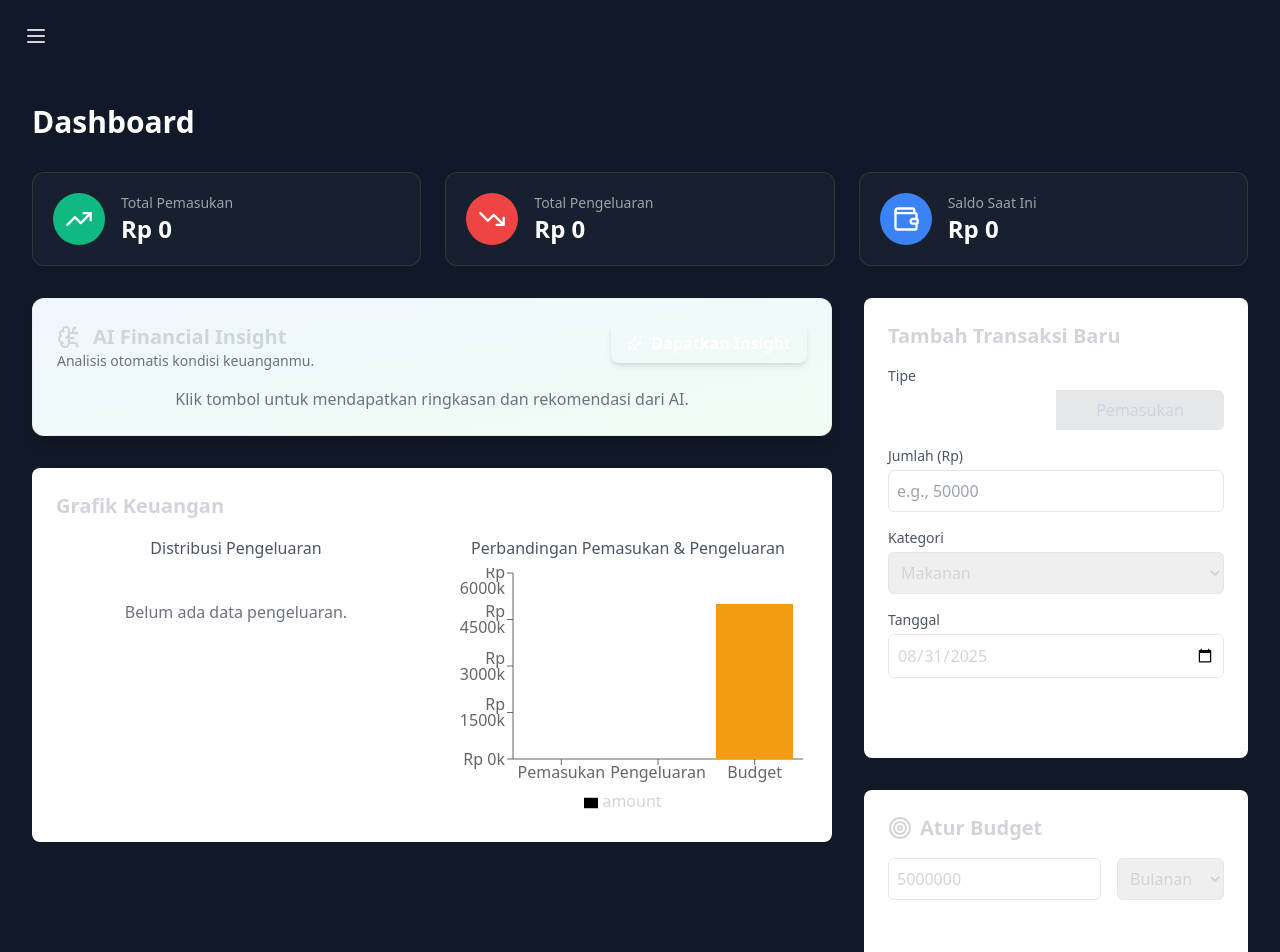
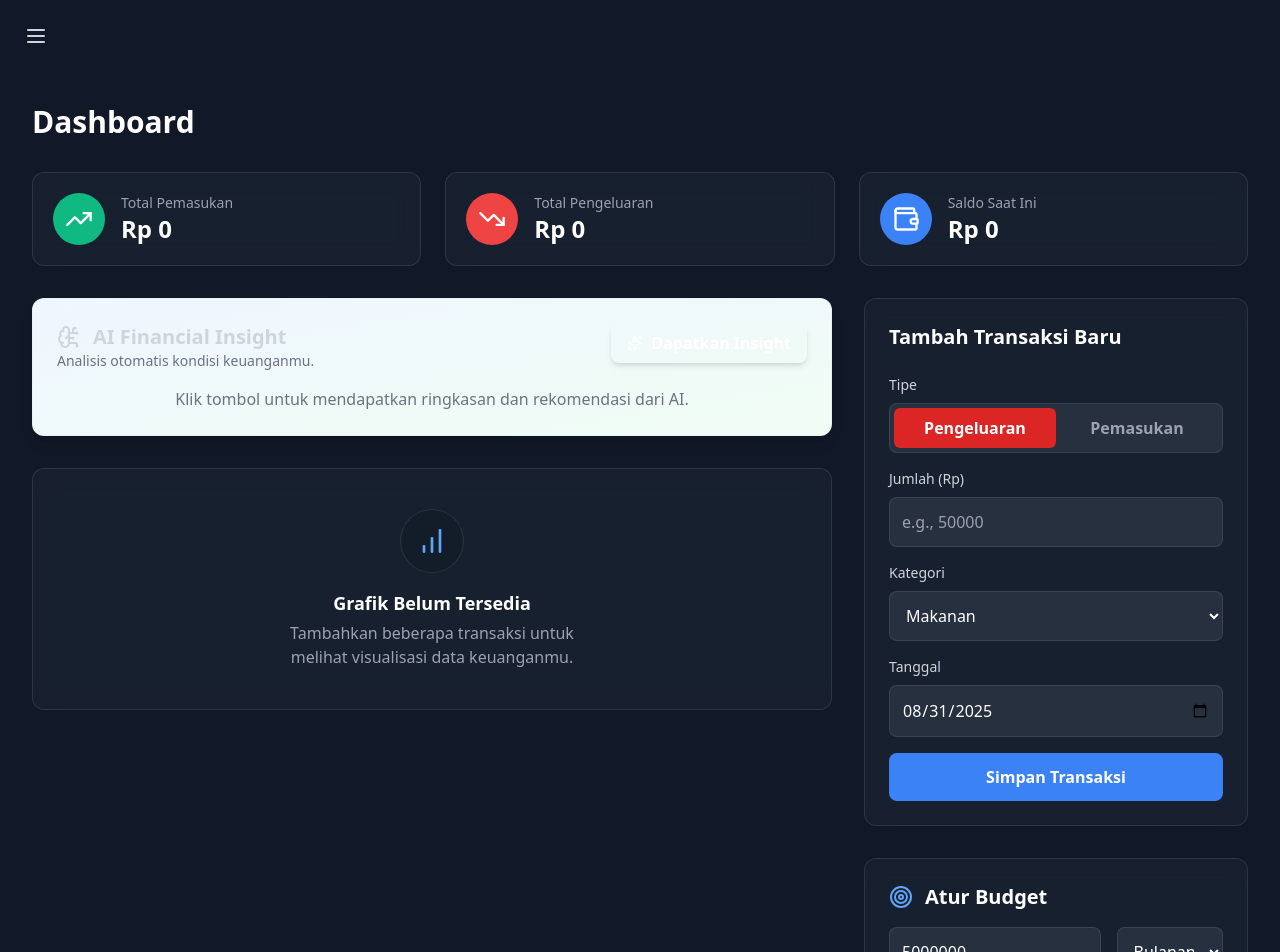
Before and after one commit to SulthanAndyno/fins, a React (Vite) app in the folder fins-app/: page / in a window 1280 px wide. Shown: the top 952 px of the page. Built offline with nearby package versions, Linux system fonts and the light colour scheme.

Commit message:
feat: Revamp UI to Dark Mode with Glass

```diff
--- a/fins-app/src/components/BudgetDisplay.jsx
+++ b/fins-app/src/components/BudgetDisplay.jsx
@@ -18,54 +18,43 @@ const BudgetDisplay = ({ budget, totalExpense, setBudget }) => {
   const isOverBudget = percentage > 100;
   const isWarning = percentage > 90 && percentage <= 100;
 
-  let progressBarColor = 'bg-secondary';
-  if (isWarning) progressBarColor = 'bg-alert';
-  if (isOverBudget) progressBarColor = 'bg-red-500';
+  let progressBarColor = 'bg-emerald-500';
+  if (isWarning) progressBarColor = 'bg-amber-500';
+  if (isOverBudget) progressBarColor = 'bg-red-600';
+
+  const inputStyle = "p-3 bg-gray-700/50 border border-white/10 rounded-lg text-white focus:ring-2 focus:ring-blue-500 focus:border-blue-500 transition-all";
 
   return (
-    <div className="bg-white p-6 rounded-lg shadow-sm">
-      <h3 className="text-xl font-semibold text-text-dark mb-4 flex items-center">
-        <Target className="mr-2 text-primary" /> Atur Budget
+    <div className="bg-gray-800/50 backdrop-blur-md border border-white/10 rounded-xl p-6">
+      <h3 className="text-xl font-bold text-white mb-4 flex items-center">
+        <Target className="mr-3 text-blue-400" /> Atur Budget
       </h3>
       <div className="flex gap-4 mb-4">
-        <input
-          type="number"
-          value={newBudget}
-          onChange={(e) => setNewBudget(e.target.value)}
-          className="w-2/3 p-2 border rounded-md"
-          placeholder="e.g., 5000000"
-        />
-        <select value={period} onChange={(e) => setPeriod(e.target.value)} className="w-1/3 p-2 border rounded-md">
-          <option value="bulanan">Bulanan</option>
-          <option value="mingguan">Mingguan</option>
-          <option value="tahunan">Tahunan</option>
+        <input type="number" value={newBudget} onChange={(e) => setNewBudget(e.target.value)} className={`w-2/3 ${inputStyle}`} placeholder="e.g., 5000000" />
+        <select value={period} onChange={(e) => setPeriod(e.target.value)} className={`w-1/3 ${inputStyle}`}>
+          <option className="bg-gray-800" value="bulanan">Bulanan</option>
+          <option className="bg-gray-800" value="mingguan">Mingguan</option>
+          <option className="bg-gray-800" value="tahunan">Tahunan</option>
         </select>
       </div>
-      <button onClick={handleSave} className="w-full bg-accent-blue text-white p-2 rounded-md hover:bg-opacity-90 transition-colors mb-4">
+      <button onClick={handleSave} className="w-full bg-blue-500/80 text-white font-semibold p-2 rounded-lg hover:bg-blue-500 transition-colors mb-6">
         Set Budget
       </button>
 
       {budget.amount > 0 && (
         <div>
-          <div className="flex justify-between text-sm text-gray-600 mb-1">
+          <div className="flex justify-between text-sm text-gray-300 mb-1">
             <span>Pengeluaran</span>
-            <span>Rp {totalExpense.toLocaleString('id-ID')} / {budget.amount.toLocaleString('id-ID')}</span>
+            <span className="font-semibold text-white">Rp {totalExpense.toLocaleString('id-ID')} / {budget.amount.toLocaleString('id-ID')}</span>
           </div>
-          <div className="w-full bg-gray-200 rounded-full h-4">
-            <div
-              className={`h-4 rounded-full transition-all duration-500 ${progressBarColor}`}
-              style={{ width: `${Math.min(percentage, 100)}%` }}
-            ></div>
+          <div className="w-full bg-gray-700/50 rounded-full h-4 border border-white/10">
+            <div className={`h-full rounded-full transition-all duration-500 ${progressBarColor}`} style={{ width: `${Math.min(percentage, 100)}%` }}></div>
           </div>
-          <p className="text-right text-sm mt-1 font-semibold">{percentage.toFixed(1)}% terpakai</p>
-          {isWarning && !isOverBudget && (
-             <div className="mt-2 text-alert flex items-center text-sm p-2 bg-yellow-50 rounded-md">
-               <AlertCircle size={16} className="mr-2"/> Peringatan: Pengeluaran sudah mendekati budget!
-             </div>
-          )}
-          {isOverBudget && (
-             <div className="mt-2 text-red-600 flex items-center text-sm p-2 bg-red-50 rounded-md">
-               <AlertCircle size={16} className="mr-2"/> Anda telah melebihi budget!
+          <p className="text-right text-sm mt-1 font-semibold text-white">{percentage.toFixed(1)}% terpakai</p>
+          {(isWarning || isOverBudget) && (
+             <div className={`mt-3 flex items-center text-sm p-3 rounded-lg ${isOverBudget ? 'bg-red-900/50 text-red-300' : 'bg-amber-900/50 text-amber-300'}`}>
+               <AlertCircle size={20} className="mr-3 flex-shrink-0"/>
+               {isOverBudget ? 'Peringatan: Anda telah melebihi budget!' : 'Perhatian: Pengeluaran sudah mendekati budget!'}
              </div>
           )}
         </div>
--- a/fins-app/src/components/Charts.jsx
+++ b/fins-app/src/components/Charts.jsx
@@ -1,31 +1,44 @@
 import React from 'react';
 import { PieChart, Pie, Cell, BarChart, Bar, XAxis, YAxis, Tooltip, Legend, ResponsiveContainer } from 'recharts';
+import EmptyState from './EmptyState';
+import { BarChart as BarChartIcon } from 'lucide-react';
 
-const COLORS = ['#2ECCB0', '#5DADE2', '#F1C40F', '#F39C12', '#E74C3C', '#8E44AD'];
+// Warna cerah untuk chart di background gelap
+const COLORS = ['#10B981', '#3B82F6', '#F59E0B', '#EF4444', '#8B5CF6', '#EC4899'];
+const tickStyle = { fill: '#9CA3AF', fontSize: '12px' }; // Warna teks sumbu (abu-abu)
+
+// Custom Tooltip untuk dark theme
+const CustomTooltip = ({ active, payload, label }) => {
+  if (active && payload && payload.length) {
+    return (
+      <div className="bg-gray-800/80 backdrop-blur-sm border border-white/10 p-3 rounded-lg shadow-lg">
+        <p className="label text-white font-bold">{`${label}`}</p>
+        <p className="intro text-emerald-400">{`Jumlah : Rp ${payload[0].value.toLocaleString('id-ID')}`}</p>
+      </div>
+    );
+  }
+  return null;
+};
 
 const Charts = ({ transactions, budget }) => {
-  // Data untuk Pie Chart (Distribusi Pengeluaran)
-  const expenseData = transactions
-    .filter(t => t.type === 'expense')
-    .reduce((acc, t) => {
+  if (transactions.length === 0) {
+    return (
+      <EmptyState
+        icon={<BarChartIcon size={32} />}
+        title="Grafik Belum Tersedia"
+        message="Tambahkan beberapa transaksi untuk melihat visualisasi data keuanganmu."
+      />
+    );
+  }
+
+  const expenseData = transactions.filter(t => t.type === 'expense').reduce((acc, t) => {
       acc[t.category] = (acc[t.category] || 0) + t.amount;
       return acc;
     }, {});
+  const pieChartData = Object.keys(expenseData).map(key => ({ name: key, value: expenseData[key] }));
 
-  const pieChartData = Object.keys(expenseData).map(key => ({
-    name: key,
-    value: expenseData[key],
-  }));
-
-  // Data untuk Bar Chart (Income vs Expense)
-  const totalIncome = transactions
-    .filter(t => t.type === 'income')
-    .reduce((acc, t) => acc + t.amount, 0);
-
-  const totalExpense = transactions
-    .filter(t => t.type === 'expense')
-    .reduce((acc, t) => acc + t.amount, 0);
-
+  const totalIncome = transactions.filter(t => t.type === 'income').reduce((acc, t) => acc + t.amount, 0);
+  const totalExpense = transactions.filter(t => t.type === 'expense').reduce((acc, t) => acc + t.amount, 0);
   const barChartData = [
     { name: 'Pemasukan', amount: totalIncome },
     { name: 'Pengeluaran', amount: totalExpense },
@@ -33,37 +46,31 @@ const Charts = ({ transactions, budget }) => {
   ];
 
   return (
-    <div className="bg-white p-6 rounded-lg shadow-sm">
-      <h3 className="text-xl font-semibold text-text-dark mb-4">Grafik Keuangan</h3>
-      <div className="grid grid-cols-1 md:grid-cols-2 gap-8">
+    <div className="bg-gray-800/50 backdrop-blur-md border border-white/10 rounded-xl p-6">
+      <h3 className="text-xl font-bold text-white mb-6">Grafik Keuangan</h3>
+      <div className="grid grid-cols-1 md:grid-cols-2 gap-8" style={{ fontFamily: 'sans-serif' }}>
         <div>
-          <h4 className="text-center font-medium text-gray-600 mb-2">Distribusi Pengeluaran</h4>
-          {pieChartData.length > 0 ? (
-            <ResponsiveContainer width="100%" height={250}>
-              <PieChart>
-                <Pie data={pieChartData} dataKey="value" nameKey="name" cx="50%" cy="50%" outerRadius={80} fill="#8884d8" label>
-                  {pieChartData.map((entry, index) => (
-                    <Cell key={`cell-${index}`} fill={COLORS[index % COLORS.length]} />
-                  ))}
-                </Pie>
-                <Tooltip formatter={(value) => `Rp ${value.toLocaleString('id-ID')}`} />
-                <Legend />
-              </PieChart>
-            </ResponsiveContainer>
-          ) : <p className="text-center text-gray-500 mt-10">Belum ada data pengeluaran.</p>}
+          <h4 className="text-center font-medium text-gray-300 mb-4">Distribusi Pengeluaran</h4>
+          <ResponsiveContainer width="100%" height={250}>
+            <PieChart>
+              <Pie data={pieChartData} dataKey="value" nameKey="name" cx="50%" cy="50%" outerRadius={80} fill="#8884d8" labelLine={false} label={({ name, percent }) => `${name} ${(percent * 100).toFixed(0)}%`}>
+                {pieChartData.map((entry, index) => <Cell key={`cell-${index}`} fill={COLORS[index % COLORS.length]} />)}
+              </Pie>
+              <Tooltip content={<CustomTooltip />} />
+            </PieChart>
+          </ResponsiveContainer>
         </div>
         <div>
-          <h4 className="text-center font-medium text-gray-600 mb-2">Perbandingan Pemasukan & Pengeluaran</h4>
+          <h4 className="text-center font-medium text-gray-300 mb-4">Perbandingan Keuangan</h4>
           <ResponsiveContainer width="100%" height={250}>
-            <BarChart data={barChartData}>
-              <XAxis dataKey="name" />
-              <YAxis tickFormatter={(value) => `Rp ${value/1000}k`} />
-              <Tooltip formatter={(value) => `Rp ${value.toLocaleString('id-ID')}`} />
-              <Legend />
+            <BarChart data={barChartData} margin={{ top: 5, right: 20, left: -10, bottom: 5 }}>
+              <XAxis dataKey="name" stroke="#9CA3AF" tick={tickStyle} />
+              <YAxis stroke="#9CA3AF" tick={tickStyle} tickFormatter={(value) => `Rp${value/1000}k`} />
+              <Tooltip content={<CustomTooltip />} cursor={{fill: 'rgba(255, 255, 255, 0.05)'}}/>
               <Bar dataKey="amount">
-                <Cell fill="#2ECCB0" />
-                <Cell fill="#E74C3C" />
-                <Cell fill="#F39C12" />
+                <Cell fill="#10B981" />
+                <Cell fill="#EF4444" />
+                <Cell fill="#F59E0B" />
               </Bar>
             </BarChart>
           </ResponsiveContainer>
--- /dev/null
+++ b/fins-app/src/components/EmptyState.jsx
@@ -0,0 +1,20 @@
+import React from 'react';
+import { motion } from 'framer-motion';
+
+const EmptyState = ({ icon, title, message }) => {
+  return (
+    <motion.div
+      initial={{ opacity: 0, scale: 0.95 }}
+      animate={{ opacity: 1, scale: 1 }}
+      className="text-center p-10 bg-gray-800/50 backdrop-blur-md border border-white/10 rounded-xl"
+    >
+      <div className="text-blue-400 mx-auto mb-4 w-16 h-16 flex items-center justify-center bg-gray-900/50 rounded-full border border-white/10">
+        {icon}
+      </div>
+      <h3 className="text-lg font-semibold text-white">{title}</h3>
+      <p className="text-gray-400 mt-1 max-w-xs mx-auto">{message}</p>
+    </motion.div>
+  );
+};
+
+export default EmptyState;
--- a/fins-app/src/components/TransactionForm.jsx
+++ b/fins-app/src/components/TransactionForm.jsx
@@ -1,5 +1,5 @@
 import React, { useState } from 'react';
-import { v4 as uuidv4 } from 'uuid'; // `npm install uuid`
+import { v4 as uuidv4 } from 'uuid';
 
 const TransactionForm = ({ addTransaction }) => {
   const [amount, setAmount] = useState('');
@@ -10,49 +10,46 @@ const TransactionForm = ({ addTransaction }) => {
   const handleSubmit = (e) => {
     e.preventDefault();
     if (!amount || isNaN(amount) || !category || !date) return;
-
-    const newTransaction = {
-      id: uuidv4(),
-      amount: parseFloat(amount),
-      category,
-      type,
-      date,
-    };
-    addTransaction(newTransaction);
+    addTransaction({ id: uuidv4(), amount: parseFloat(amount), category, type, date });
     setAmount('');
   };
 
   const expenseCategories = ['Makanan', 'Transportasi', 'Hiburan', 'Tagihan', 'Belanja', 'Lainnya'];
   const incomeCategories = ['Gaji', 'Bonus', 'Freelance', 'Hadiah', 'Lainnya'];
 
+  // --- STYLING BARU ---
+  const inputStyle = "w-full p-3 bg-gray-700/50 border border-white/10 rounded-lg text-white placeholder-gray-400 focus:ring-2 focus:ring-blue-500 focus:border-blue-500 transition-all";
+  const labelStyle = "block text-sm font-medium text-gray-300 mb-2";
+  const buttonBaseStyle = "w-1/2 p-2 rounded-md font-semibold transition-colors";
+
   return (
-    <div className="bg-white p-6 rounded-lg shadow-sm">
-      <h3 className="text-xl font-semibold text-text-dark mb-4">Tambah Transaksi Baru</h3>
-      <form onSubmit={handleSubmit}>
-        <div className="mb-4">
-          <label className="block text-sm font-medium text-gray-600 mb-1">Tipe</label>
-          <div className="flex">
-            <button type="button" onClick={() => setType('expense')} className={`w-1/2 p-2 rounded-l-md ${type === 'expense' ? 'bg-primary text-white' : 'bg-gray-200'}`}>Pengeluaran</button>
-            <button type="button" onClick={() => setType('income')} className={`w-1/2 p-2 rounded-r-md ${type === 'income' ? 'bg-secondary text-white' : 'bg-gray-200'}`}>Pemasukan</button>
+    <div className="bg-gray-800/50 backdrop-blur-md border border-white/10 rounded-xl p-6">
+      <h3 className="text-xl font-bold text-white mb-6">Tambah Transaksi Baru</h3>
+      <form onSubmit={handleSubmit} className="space-y-4">
+        <div>
+          <label className={labelStyle}>Tipe</label>
+          <div className="flex bg-gray-700/50 rounded-lg p-1 border border-white/10">
+            <button type="button" onClick={() => setType('expense')} className={`${buttonBaseStyle} ${type === 'expense' ? 'bg-red-600 text-white' : 'text-gray-400 hover:bg-white/5'}`}>Pengeluaran</button>
+            <button type="button" onClick={() => setType('income')} className={`${buttonBaseStyle} ${type === 'income' ? 'bg-emerald-500 text-white' : 'text-gray-400 hover:bg-white/5'}`}>Pemasukan</button>
           </div>
         </div>
-        <div className="mb-4">
-          <label htmlFor="amount" className="block text-sm font-medium text-gray-600 mb-1">Jumlah (Rp)</label>
-          <input type="number" id="amount" value={amount} onChange={(e) => setAmount(e.target.value)} className="w-full p-2 border rounded-md" placeholder="e.g., 50000" required />
+        <div>
+          <label htmlFor="amount" className={labelStyle}>Jumlah (Rp)</label>
+          <input type="number" id="amount" value={amount} onChange={(e) => setAmount(e.target.value)} className={inputStyle} placeholder="e.g., 50000" required />
         </div>
-        <div className="mb-4">
-          <label htmlFor="category" className="block text-sm font-medium text-gray-600 mb-1">Kategori</label>
-          <select id="category" value={category} onChange={(e) => setCategory(e.target.value)} className="w-full p-2 border rounded-md">
+        <div>
+          <label htmlFor="category" className={labelStyle}>Kategori</label>
+          <select id="category" value={category} onChange={(e) => setCategory(e.target.value)} className={inputStyle}>
             {(type === 'expense' ? expenseCategories : incomeCategories).map(cat => (
-              <option key={cat} value={cat}>{cat}</option>
+              <option key={cat} value={cat} className="bg-gray-800 text-white">{cat}</option>
             ))}
           </select>
         </div>
-        <div className="mb-4">
-          <label htmlFor="date" className="block text-sm font-medium text-gray-600 mb-1">Tanggal</label>
-          <input type="date" id="date" value={date} onChange={(e) => setDate(e.target.value)} className="w-full p-2 border rounded-md" required />
+        <div>
+          <label htmlFor="date" className={labelStyle}>Tanggal</label>
+          <input type="date" id="date" value={date} onChange={(e) => setDate(e.target.value)} className={inputStyle} required />
         </div>
-        <button type="submit" className="w-full bg-primary text-white p-2 rounded-md hover:bg-opacity-90 transition-colors">
+        <button type="submit" className="w-full bg-blue-500 text-white font-bold p-3 rounded-lg hover:bg-blue-600 transition-all transform hover:scale-105 focus:outline-none focus:ring-2 focus:ring-offset-2 focus:ring-offset-gray-900 focus:ring-blue-500">
           Simpan Transaksi
         </button>
       </form>
```
